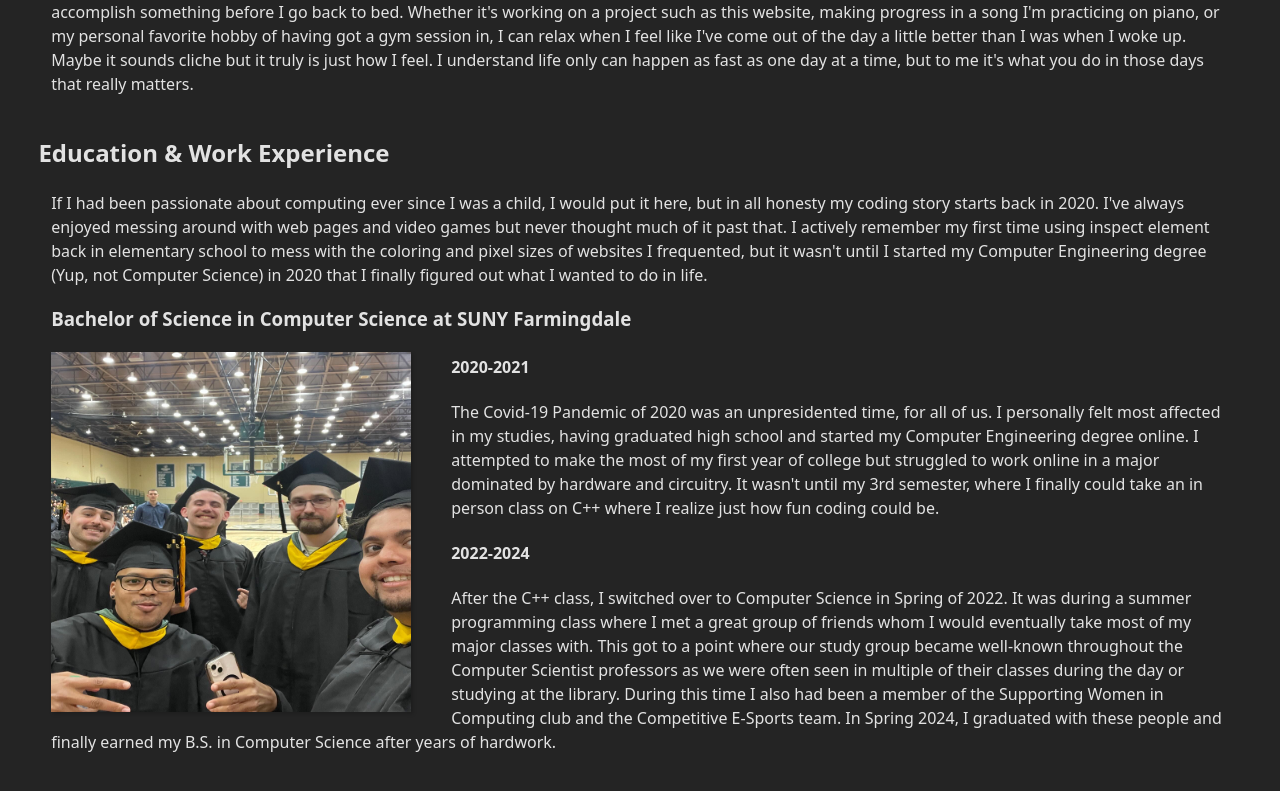
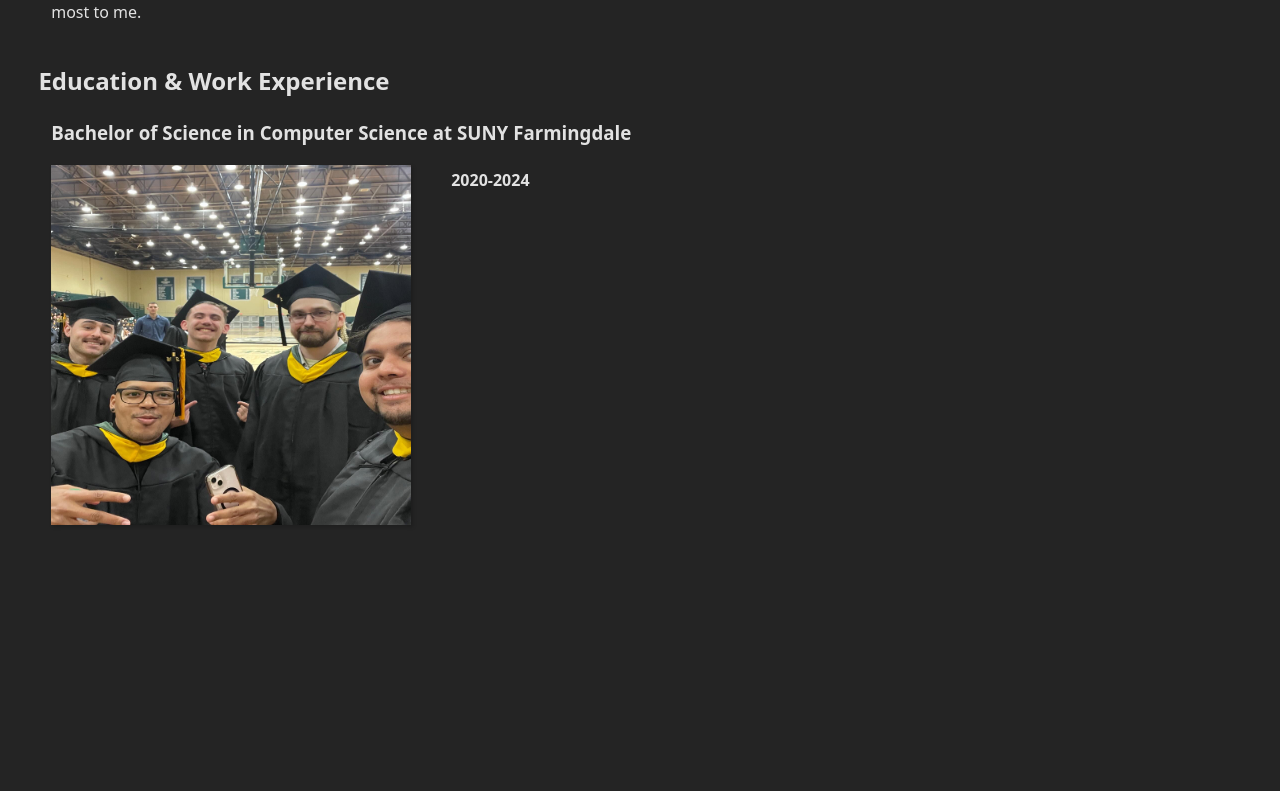
Before and after one commit to Vasqjr/personal-resume, a React (Vite) app: page / in a window 1280 px wide. Shown: the part 765-1556 px from the top of the page. After the commit the page ends 1296 px from the top, so only its background shows below. Built offline with nearby package versions, Linux system fonts and the light colour scheme.

Commit message:
I don't even know what I did here to be honest

```diff
--- a/package.json
+++ b/package.json
@@ -12,12 +12,15 @@
   "dependencies": {
     "node": "^24.8.0",
     "react": "^19.1.1",
-    "react-dom": "^19.1.1"
+    "react-dom": "^19.1.1",
+    "react-vertical-timeline-component": "^3.5.3",
+    "vertical-timeline-component-react": "^4.4.3"
   },
   "devDependencies": {
     "@eslint/js": "^9.33.0",
     "@types/react": "^19.1.10",
     "@types/react-dom": "^19.1.7",
+    "@types/react-vertical-timeline-component": "^3.3.6",
     "@vitejs/plugin-react": "^5.0.0",
     "eslint": "^9.33.0",
     "eslint-plugin-react-hooks": "^5.2.0",
--- a/src/App.tsx
+++ b/src/App.tsx
@@ -1,7 +1,7 @@
 import React from 'react';
 import Banner from './components/Banner.tsx';
-import bannerImage from '/src/assets/images/IMG_3541.jpeg'
-import './App.css'
+import bannerImage from '/src/assets/images/IMG_3541.jpeg';
+import './App.css';
 
 function App() {
 
@@ -24,42 +24,25 @@ function App() {
           About Me
         </h2>
         <p className='smallIndent'>
-          What could I say that just defines me as me, not as a front-end engineer. Biggest thing you should know about me is while I don't mind an occasional relaxation day, I find comfort in knowing I got something done at the end of the day. This has led to me being a consistent moving person who tries to accomplish something before I go back to bed. Whether it's working on a project such as this website, making progress in a song I'm practicing on piano, or my personal favorite hobby of having got a gym session in, I can relax when I feel like I've come out of the day a little better than I was when I woke up. Maybe it sounds cliche but it truly is just how I feel. I understand life only can happen as fast as one day at a time, but to me it's what you do in those days that really matters.
-        </p>
+          I’m happiest when I finish the day having accomplished something. Whether it’s refining this website, recording for my YouTube channel, practicing piano, or getting a gym session in, I like to end each day a little better than I started. Relaxation has its place, but steady progress—one day at a time—is what matters most to me.</p>
       </div>
 
       <div id="workExperienceSection">
         <h2>Education & Work Experience</h2>
 
         <div className='smallIndent'>
-          <p> If I had been passionate about computing ever since I was a child, I would put it here, but in all honesty my coding story starts
-            back in 2020. I've always enjoyed messing around with web pages and video games but never thought much of it past that. I actively remember my first time using
-            inspect element back in elementary school to mess with the coloring and pixel sizes of websites I frequented, but it wasn't until I
-            started my Computer Engineering degree (Yup, not Computer Science) in 2020 that I finally figured out what I wanted to do in life.</p>
           <h3>Bachelor of Science in Computer Science at SUNY Farmingdale</h3>
           <div className="leftSideImage">
             <img className="square-container" src='src/assets/images/college-grad.jpeg' alt="Photo of Jonathan with College Graduate Friends" />
           </div>
           <div>
-            <h4>2020-2021</h4>
+            <h4>2020-2024</h4>
             <p>
-                The Covid-19 Pandemic of 2020 was an unpresidented time, for all of us. I personally felt most affected in my studies,
-              having graduated high school and started my Computer Engineering degree online. I attempted to make the most of my first
-              year of college but struggled to work online in a major dominated by hardware and circuitry. It wasn't until my 3rd semester,
-              where I finally could take an in person class on C++ where I realize just how fun coding could be.
-            </p>
-            <h4>2022-2024</h4>
-            <p> After the C++ class, I switched over to Computer Science in Spring of 2022. It was during a
-              summer programming class where I met a great group of friends whom I would eventually take most of
-              my major classes with. This got to a point where our study group became well-known throughout the Computer Scientist professors
-              as we were often seen in multiple of their classes during the day or studying at the library.
-              During this time I also had been a member of the Supporting Women in Computing club and the Competitive E-Sports team.
-              In Spring 2024, I graduated with these people and finally earned my B.S. in Computer Science after years of hardwork.
+
             </p>
           </div>
         </div>
       </div>
-
     </>
   )
 }
```
Also changed, not shown: 1 other file (tests, documents, lock files or other folders).
